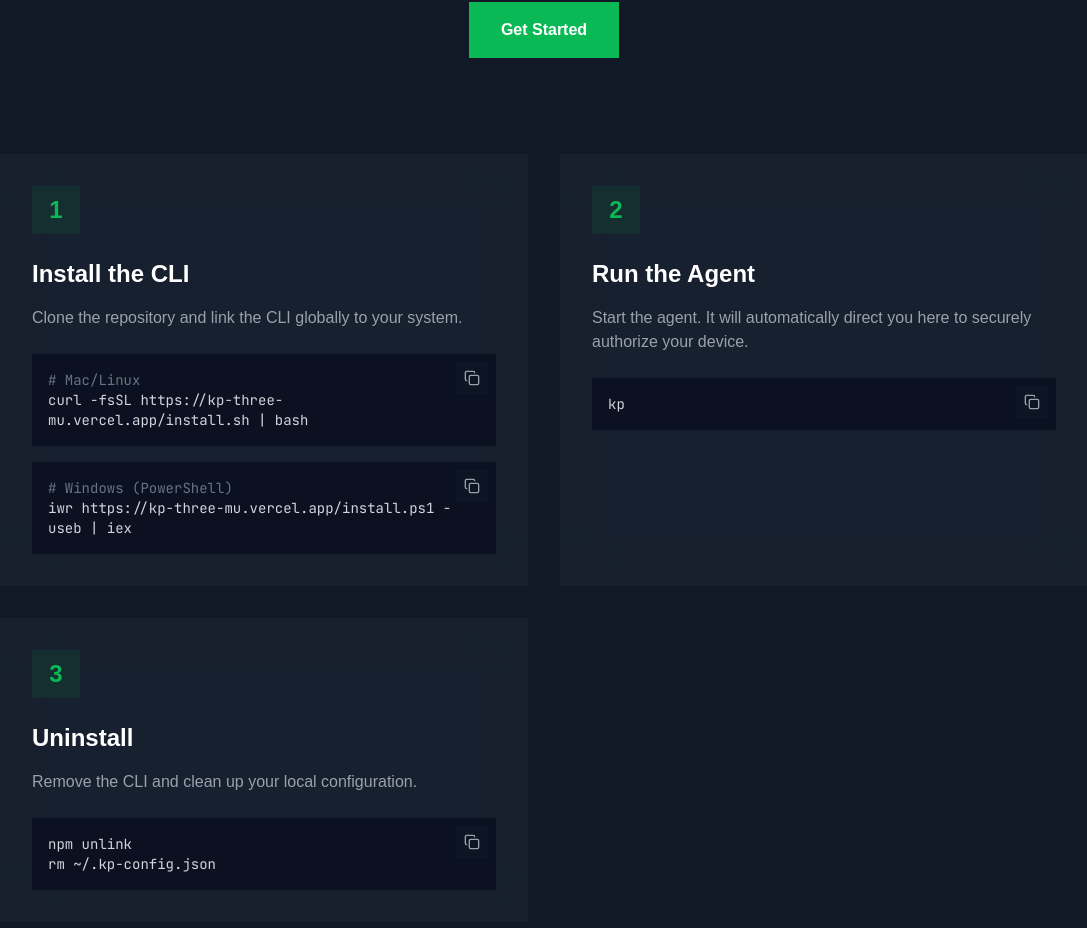
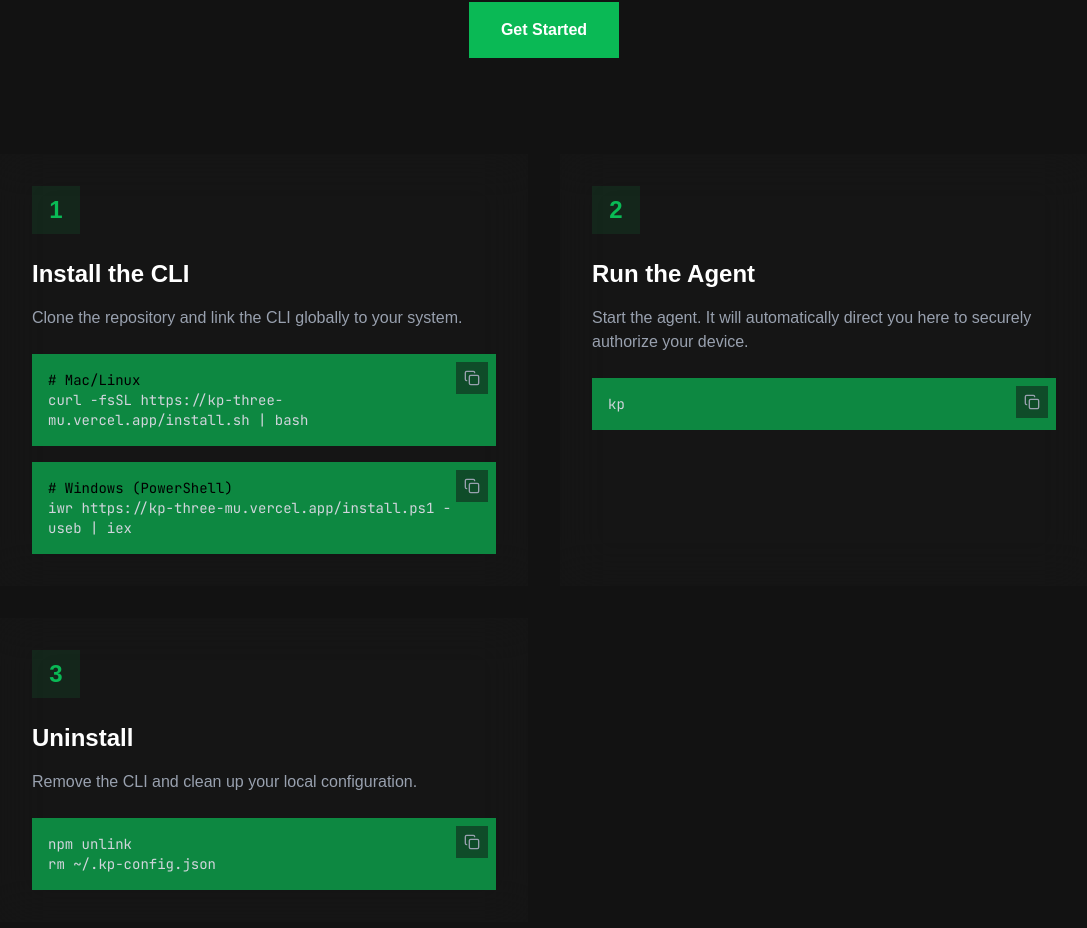
Before and after one commit to Kaycee276/kp, a Next.js app in the folder web/: page / in a window 1280 px wide. Shown: the part 460-1388 px from the top of the page, without its empty margins (96-1183 px from the left). Built offline with nearby package versions, Linux system fonts and the light colour scheme; no server answers.

Commit message:
style: update theme colors and apply new copy block styling to installation instructions

```diff
--- a/web/src/app/globals.css
+++ b/web/src/app/globals.css
@@ -1,11 +1,12 @@
 @import "tailwindcss";
 
 @theme {
-  --color-kp-bg: #111826;
+  --color-kp-bg: #121212;
   --color-kp-accent: #0ab955;
   --color-kp-accent-hover: #09a04a;
-  --color-kp-card: #1f2937;
+  --color-kp-card: #181818;
   --color-kp-border: #374151;
+  --color-kp-copy: #0ab955;
 
   --font-sans: var(--font-lato);
   --font-mono: var(--font-jetbrains-mono);
--- a/web/src/app/page.tsx
+++ b/web/src/app/page.tsx
@@ -83,20 +83,20 @@ export default async function Home() {
                 Clone the repository and link the CLI globally to your system.
               </p>
               <div className="space-y-4">
-                <div className="bg-[#0b1120] p-4 font-mono text-sm text-gray-300 relative group">
+                <div className="bg-kp-copy/70 p-4 font-mono text-sm text-gray-300 relative group">
                   <CopyButton
                     text={`curl -fsSL https://kp-three-mu.vercel.app/install.sh | bash`}
                   />
-                  <span className="text-gray-500"># Mac/Linux</span>
+                  <span className="text-black"># Mac/Linux</span>
                   <br />
                   curl -fsSL https://kp-three-mu.vercel.app/install.sh | bash
                 </div>
 
-                <div className="bg-[#0b1120] p-4 font-mono text-sm text-gray-300 relative group">
+                <div className="bg-kp-copy/70 p-4 font-mono text-sm text-gray-300 relative group">
                   <CopyButton
                     text={`iwr https://kp-three-mu.vercel.app/install.ps1 -useb | iex`}
                   />
-                  <span className="text-gray-500"># Windows (PowerShell)</span>
+                  <span className="text-black"># Windows (PowerShell)</span>
                   <br />
                   iwr https://kp-three-mu.vercel.app/install.ps1 -useb | iex
                 </div>
@@ -112,7 +112,7 @@ export default async function Home() {
                 Start the agent. It will automatically direct you here to
                 securely authorize your device.
               </p>
-              <div className="bg-[#0b1120] p-4 font-mono text-sm text-gray-300 relative group">
+              <div className="bg-kp-copy/70 p-4 font-mono text-sm text-gray-300 relative group">
                 <CopyButton text="kp" />
                 kp
               </div>
@@ -126,7 +126,7 @@ export default async function Home() {
               <p className="text-gray-400 mb-6">
                 Remove the CLI and clean up your local configuration.
               </p>
-              <div className="bg-[#0b1120] p-4 font-mono text-sm text-gray-300 relative group">
+              <div className="bg-kp-copy/70 p-4 font-mono text-sm text-gray-300 relative group">
                 <CopyButton text={`npm unlink\nrm ~/.kp-config.json`} />
                 npm unlink
                 <br />
```
